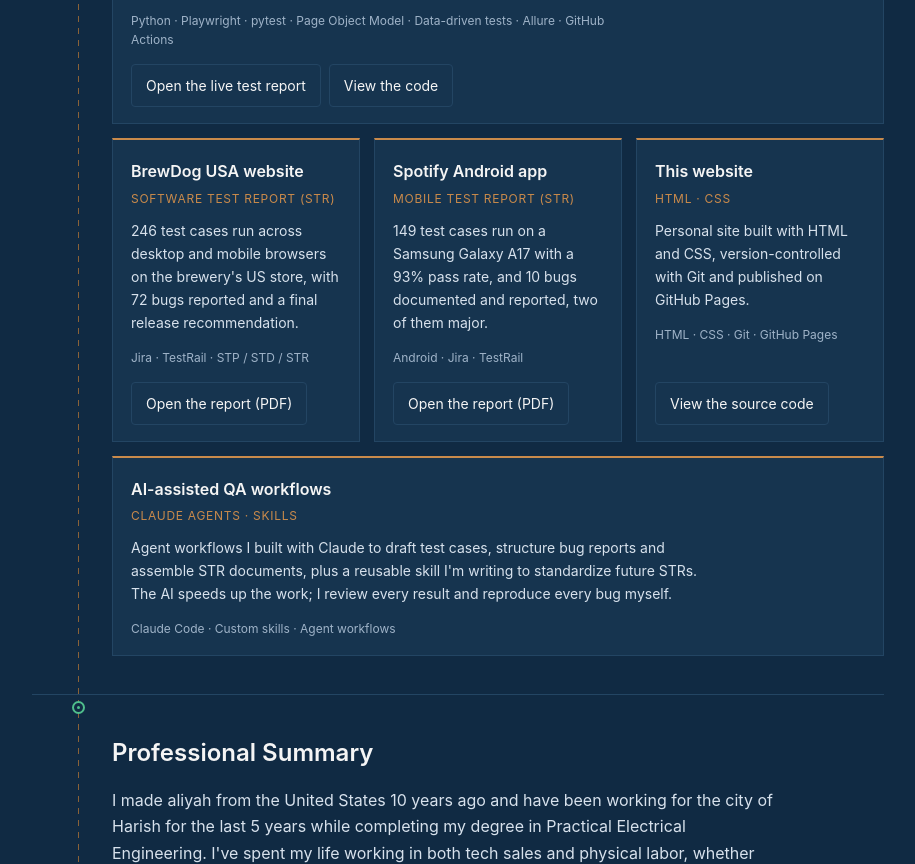
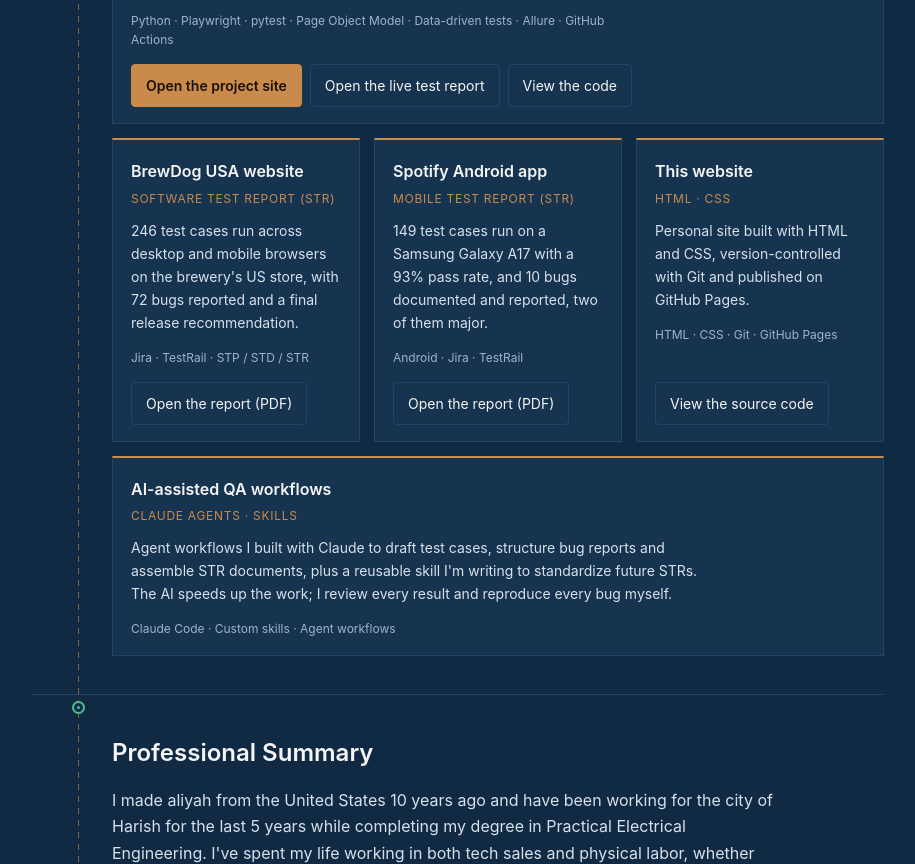
Before and after one commit to raphaelbouskila148-code/raphael-QA-HTML1, a plain HTML site: page index.html in a window 1280 px wide. Shown: the part 1282-2146 px from the top of the page, without its empty margins (182-1097 px from the left). Drawn offline with Linux system fonts and the light colour scheme.

Commit message:
Add project site link to BrewDog card and update resume PDF

```diff
--- a/index.html
+++ b/index.html
@@ -316,6 +316,8 @@
     transition:border-color .15s ease;
   }
   .project-card a.open:hover{ border-color:var(--copper); }
+  .project-card a.open.lead{ background:var(--copper); color:#1A1006; border-color:var(--copper); font-weight:600; }
+  .project-card a.open.lead:hover{ background:var(--copper-dim); border-color:var(--copper-dim); }
   .project-card .links{ margin-top:auto; display:flex; flex-wrap:wrap; gap:8px; }
   .project-card .links a.open{ margin-top:0; }
   .project-card.featured{ grid-column:1 / -1; }
@@ -434,6 +436,7 @@
           <p>The next step after my manual testing of the BrewDog store: 37 automated UI tests in 11 test classes and 10 page objects, covering the age gate, shop categories, product pages, search, cart, footer links, sign-in, the newsletter form, changing country, the bar locator and mobile layout. The test data lives in its own file, and every action and value the browser sees is recorded in an Allure report. A GitHub Actions pipeline runs the whole suite on Chromium, Firefox and WebKit on every change and every week, and publishes the report. The automation reproduced two real bugs on the live site, both tracked as known-issue tests.</p>
           <p class="tools">Python · Playwright · pytest · Page Object Model · Data-driven tests · Allure · GitHub Actions</p>
           <div class="links">
+            <a class="open lead" href="https://raphaelbouskila148-code.github.io/brewdog-automation-site/" target="_blank" rel="noopener">Open the project site</a>
             <a class="open" href="https://raphaelbouskila148-code.github.io/brewdog-automation/" target="_blank" rel="noopener">Open the live test report</a>
             <a class="open" href="https://github.com/raphaelbouskila148-code/brewdog-automation" target="_blank" rel="noopener">View the code</a>
           </div>
```
Also changed, not shown: 1 other file.
